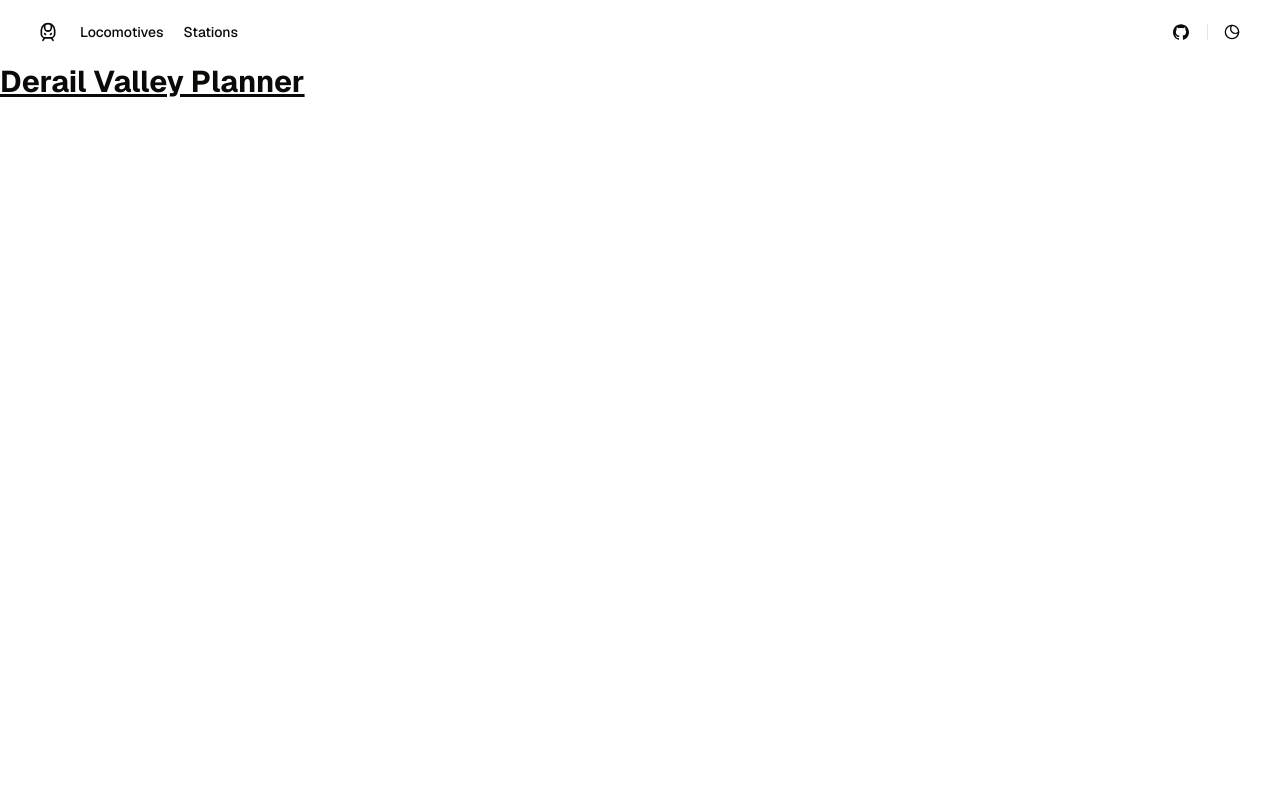
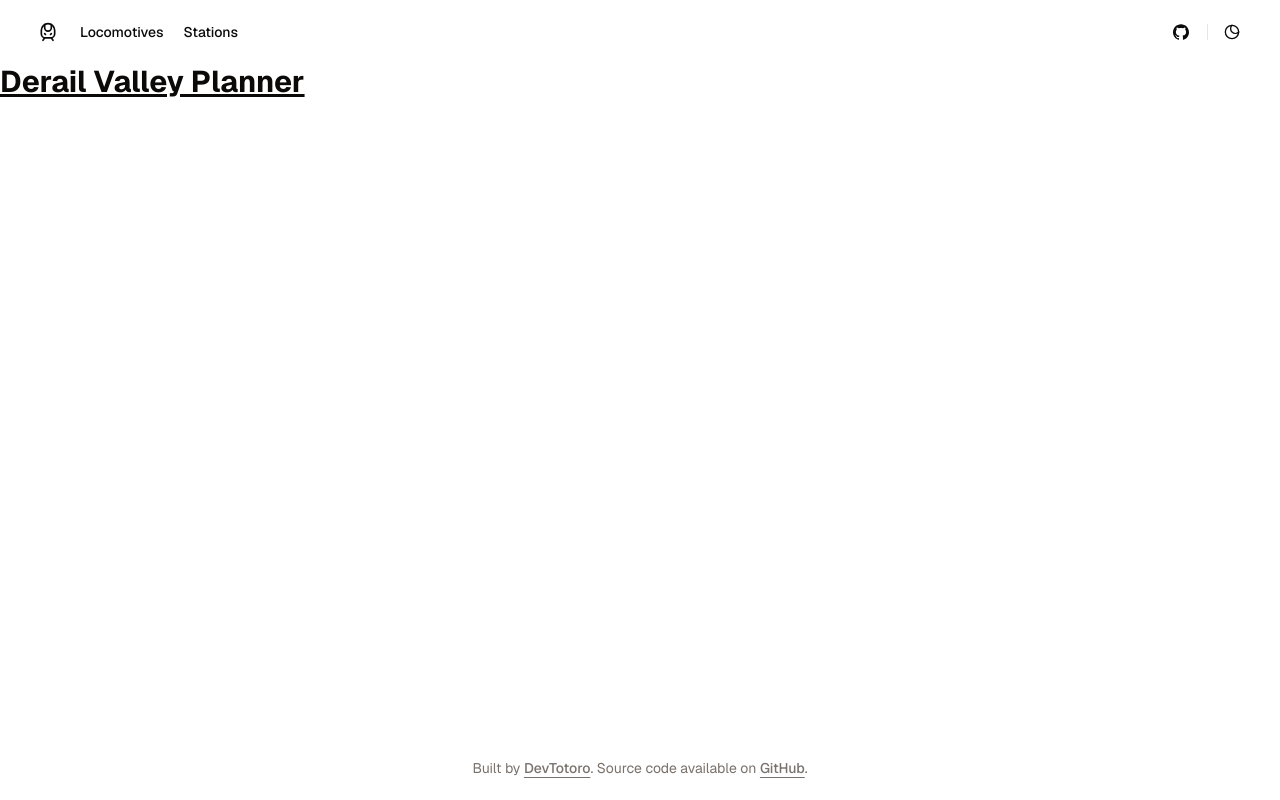
Before and after one commit to DevTotoro/derail-valley-planner, a Next.js app: page / in a window 1280 px wide. Built offline with nearby package versions, Linux system fonts and the light colour scheme.

Commit message:
feat: create footer

```diff
--- a/src/app/layout.tsx
+++ b/src/app/layout.tsx
@@ -8,6 +8,7 @@
 
 import { ThemeProvider } from '@/components/theme/theme-provider';
 import { Header } from '@/components/layout/header';
+import { Footer } from '@/components/layout/footer';
 
 export const metadata: Metadata = {
   title: {
@@ -35,6 +36,7 @@
         <ThemeProvider attribute="class" defaultTheme="system" enableSystem disableTransitionOnChange>
           <Header />
           <main className="flex-1">{children}</main>
+          <Footer />
         </ThemeProvider>
       </body>
     </html>
--- /dev/null
+++ b/src/components/layout/footer.tsx
@@ -0,0 +1,33 @@
+import Link from 'next/link';
+
+import { siteConfig } from '@/lib/config';
+
+export const Footer = () => {
+  return (
+    <footer className="text-muted-foreground w-full text-xs sm:text-sm">
+      <div className="container mx-auto flex h-16 items-center justify-center px-4 lg:px-8">
+        <div className="text-center">
+          Built by{' '}
+          <Link
+            href={siteConfig.authors.devTotoro.url}
+            target="_blank"
+            rel="noreferrer"
+            className="font-medium underline underline-offset-4"
+          >
+            DevTotoro
+          </Link>
+          . Source code available on{' '}
+          <Link
+            href={siteConfig.links.github}
+            target="_blank"
+            rel="noreferrer"
+            className="font-medium underline underline-offset-4"
+          >
+            GitHub
+          </Link>
+          .
+        </div>
+      </div>
+    </footer>
+  );
+};
--- a/src/lib/config.ts
+++ b/src/lib/config.ts
@@ -3,7 +3,7 @@
   description: 'A route planning tool for Derail Valley',
   keywords: ['derail valley', 'route planner', 'train simulator'],
   authors: {
-    devTotoro: { name: 'DevTotoro', url: 'https://gitthub.com/DevTotoro' }
+    devTotoro: { name: 'DevTotoro', url: 'https://github.com/DevTotoro' }
   },
   links: {
     github: 'https://github.com/DevTotoro/derail-valley-planner'
```
